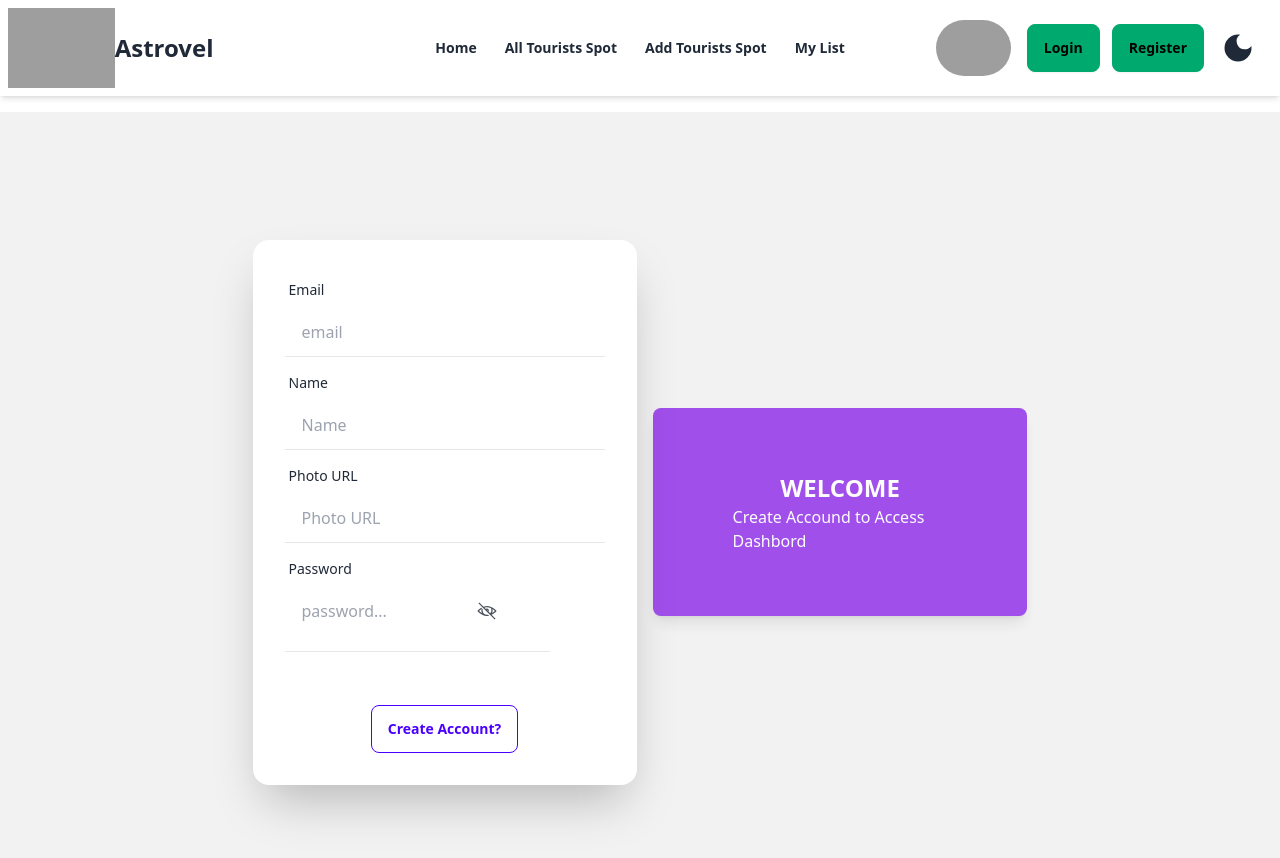
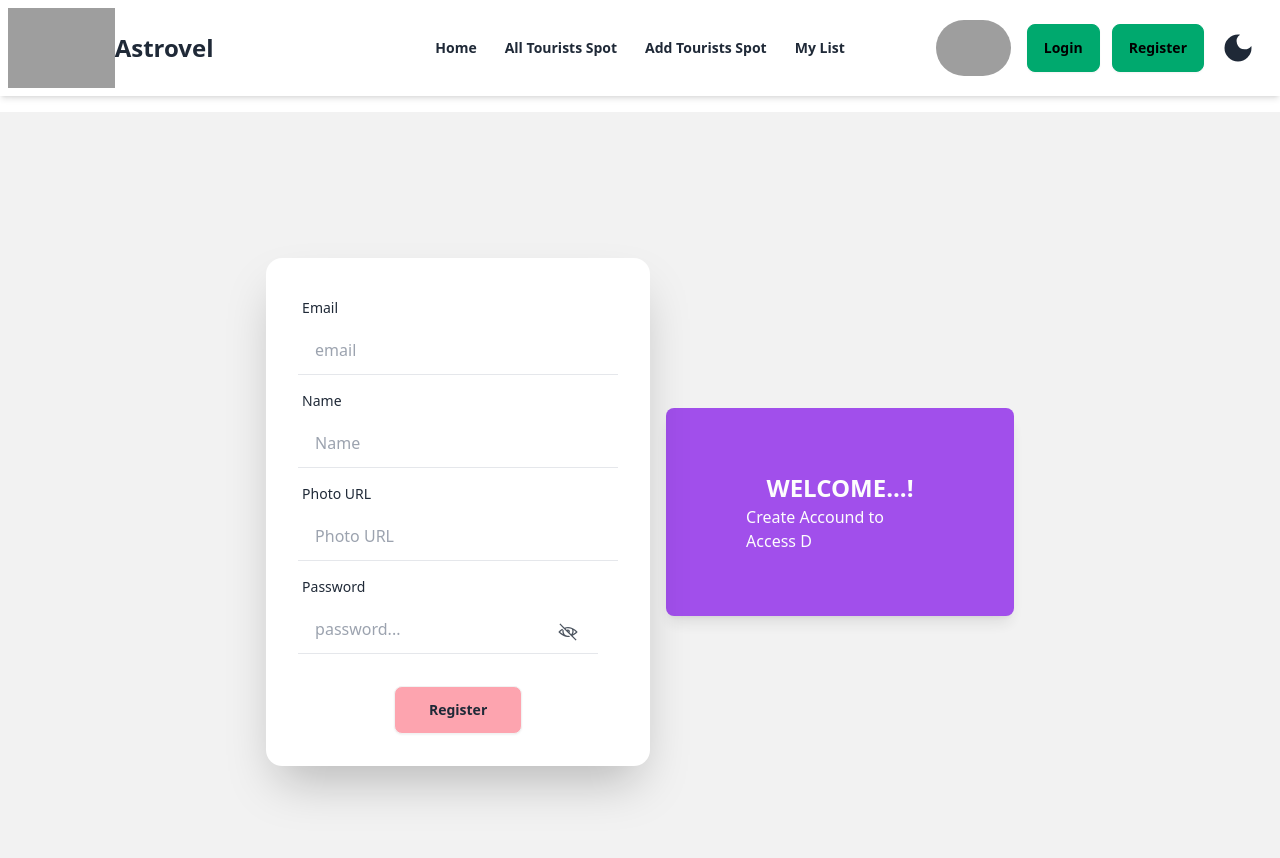
Before and after one commit to altaj1/AstrivelClient, a React (Vite) app: page /register in a window 1280 px wide. Shown: the top 858 px of the page. Built offline with nearby package versions, Linux system fonts and the light colour scheme; no server answers; grey boxes are pictures that could not be loaded.

Commit message:
adding error pages

```diff
--- a/src/Router.jsx/Router.jsx
+++ b/src/Router.jsx/Router.jsx
@@ -11,6 +11,7 @@ import ViewDetails from '../components/ViewDetails/ViewDetails';
 import UpdateSpot from '../components/Update/UpdateSpot';
 import PrivetRout from '../components/privetRout/PrivetRout';
 import CountriDeatile from '../components/Home/CountriDeatile/CountriDeatile';
+import ErrorPages from '../components/ErrorPages/ErrorPages';
 
 export const router = createBrowserRouter([
    {
@@ -20,6 +21,7 @@ export const router = createBrowserRouter([
         {
             path:'/',
             element:<Home></Home>,
+            errorElement:<ErrorPages></ErrorPages>,
             loader:()=>fetch("http://localhost:4000/all-torists"),
 
         },
--- /dev/null
+++ b/src/components/ErrorPages/ErrorPages.jsx
@@ -0,0 +1,12 @@
+import { Link } from "react-router-dom";
+
+
+const ErrorPages = () => {
+    return (
+        <div className="bg-[url('https://i.ibb.co/yF5sQw0/error.png')]  bg-no-repeat bg-cover " >
+            <Link to='/'>Go Back To Home</Link>
+        </div>
+    );
+};
+
+export default ErrorPages;
--- a/src/components/Home/Home.jsx
+++ b/src/components/Home/Home.jsx
@@ -4,6 +4,7 @@ import Banner from "../Banner/Banner";
 import HomeCard from "./HomeCard/HomeCard";
 import { useEffect, useState } from "react";
 import CountryCard from "./CountryCard/CountryCard";
+import { Typewriter } from "react-simple-typewriter";
 
 const Home = () => {
     const [countries, setCountries] = useState([])
@@ -27,14 +28,34 @@ const Home = () => {
 
         {/* Home Card */}
         <div className="text-center mt-12">
-            <h1 className="text-4xl font-bold">Tourists Spots</h1>
+            <h1 className="text-4xl font-bold">
+            <Typewriter
+                delaySpeed={500}
+                deleteSpeed={10}
+                loop={1}
+                typeSpeed={200}
+                words={[
+                    "Tourists Spots",
+                ]}
+              />
+                Tourists Spots</h1>
         <div className="grid lg:grid-cols-3 md:grid-cols-2 mx-auto pt-10 w-[70%] justify-around lg:pl-20 gap-5 text-start">
             {
                 first6Spots.map((spot, idx)=><HomeCard key={idx} spot={spot}></HomeCard>)
             }
         </div>
         <div className="text-center mt-12">
-        <h1 className="text-4xl font-bold">Cuntries</h1>
+        <h1 className="text-4xl font-bold">
+        <Typewriter
+                delaySpeed={500}
+                deleteSpeed={10}
+                loop={1}
+                typeSpeed={200}
+                words={[
+                    "Cuntries",
+                ]}
+              />
+            Cuntries</h1>
         <div className="grid lg:grid-cols-3 md:grid-cols-2 mx-auto pt-10 w-[70%] justify-around lg:pl-20 gap-5 text-start">
         {
             countries.map((countri, idx)=><CountryCard key={idx} countri={countri} ></CountryCard>)
--- a/src/components/Login/Login.jsx
+++ b/src/components/Login/Login.jsx
@@ -35,7 +35,7 @@ const Login = () => {
       setLoading(isLoading);
 
       notify();
-      //    navigate(location.state)
+         navigate(location.state)
     })
 
 
@@ -47,7 +47,7 @@ const Login = () => {
     gitHubLogin().then((res) => {
       setLoading(isLoading);
       notify();
-      //   navigate(location.state)
+        navigate(location.state)
     });
   };
 
@@ -76,7 +76,7 @@ const Login = () => {
       .then((res) => {
         setLoading(isLoading);
         notify();
-        // navigate(location.state)
+        navigate(location.state)
       })
       .catch((error) => {
         setLoading(isLoading);
@@ -97,7 +97,7 @@ const Login = () => {
         ""
       )}
      </div>
-      <div className="hero min-h-screen">
+      <div className="hero min-h-screen ">
         <div className="hero-content flex-col ">
           <div className="text-center   items-center rounded-lg  justify-center p-20  flex flex-col  lg:text-left  opacity-85">
            <div className="text-center hover:shadow-md absolute p-8 rounded-md">
@@ -175,13 +175,9 @@ const Login = () => {
 
               <div className="flex items-center justify-around">
                 <div className="form-control mt-6">
-                  <button className="btn btn-primary w-auto">Login</button>
+                  <button className="btn  w-36 bg-rose-300">Login</button>
                 </div>
-                <div>
-                  <button className="btn btn-outline btn-primary mt-[21px]">
-                    <NavLink to="/create-accound">Create Account?</NavLink>
-                  </button>
-                </div>
+
               </div>
             </form>
             <div className="text-center">
@@ -192,7 +188,7 @@ const Login = () => {
                 <FcGoogle />
               </button>
             </div>
-            <div className="text-center mt-5">
+            <div className="text-center mt-5 pb-16">
               <button
                 onClick={handelGithubLogin}
                 className="btn btn-wide bg-red-300 text-3xl"
--- a/src/components/Register/Register.jsx
+++ b/src/components/Register/Register.jsx
@@ -4,6 +4,7 @@ import { AuthContext } from "../Authprovider/AuthProvider";
 import { toast } from "react-toastify";
 import { Helmet } from "react-helmet";
 import { LiaEyeSlashSolid, LiaEyeSolid } from "react-icons/lia";
+import { Typewriter } from "react-simple-typewriter";
 
 const Register = () => {
 
@@ -75,11 +76,29 @@ const Register = () => {
         <div className="hero-content flex-col lg:flex-row-reverse">
           <div className="text-center h-52 items-center rounded-lg shadow-lg justify-center p-20 hover:bg-purple-500 flex flex-col  lg:text-left bg-purple-600 text-white opacity-85">
             <h1 className="font-bold  text-2xl animate__animated animate__backInDown">
-              WELCOME
+
+              <Typewriter
+                delaySpeed={500}
+                deleteSpeed={10}
+                loop={1}
+                typeSpeed={200}
+                words={[
+                    "WELCOME...!",
+                ]}
+              />
             </h1>
             <hr />
             <p className="animate__animated animate__backInLeft">
-              Create Accound to Access Dashbord
+
+              <Typewriter
+                delaySpeed={500}
+                deleteSpeed={10}
+                loop={1}
+                typeSpeed={200}
+                words={[
+                    " Create Accound to Access Dashbord...!",
+                ]}
+              />
             </p>
           </div>
           <div className="card shrink-0 w-full max-w-sm shadow-2xl bg-base-100">
@@ -134,24 +153,22 @@ const Register = () => {
                     type={showPass ? "text" : "password"}
                     placeholder="password..."
                     name="password"
-                      className="input   text-start"
+                    className="input w-[300px] relative "
                     required
-                      autoComplete="current-password"
                   />
-                    <label className="label"></label>
+
                   <hr />
                 </div>
                 <div
                   onClick={handelShowPass}
                   type="submit"
                   name="password"
-                    className="
-              mt-5 ml-48 absolute "
+                  className=" mt-10 ml-[260px] absolute  "
                 >
-                    {showPass ? (
+                  {!showPass ? (
+                    <LiaEyeSlashSolid className="text-xl opacity-80" />
+                  ) : (
                     <LiaEyeSolid className="text-xl opacity-80" />
-                    ) : (
-                      <LiaEyeSlashSolid className="text-xl opacity-80" />
                   )}
                 </div>
               </div>
@@ -159,8 +176,8 @@ const Register = () => {
 
               <div className="flex items-center justify-around">
                 <div className="form-control mt-6">
-                  <button className="btn btn-outline btn-primary mt-[21px]">
-                    Create Account?
+                  <button className="btn  bg-rose-300  w-32">
+                    Register
                   </button>
                 </div>
               </div>
```
Lines whose indentation alone changed are shown as unchanged.
